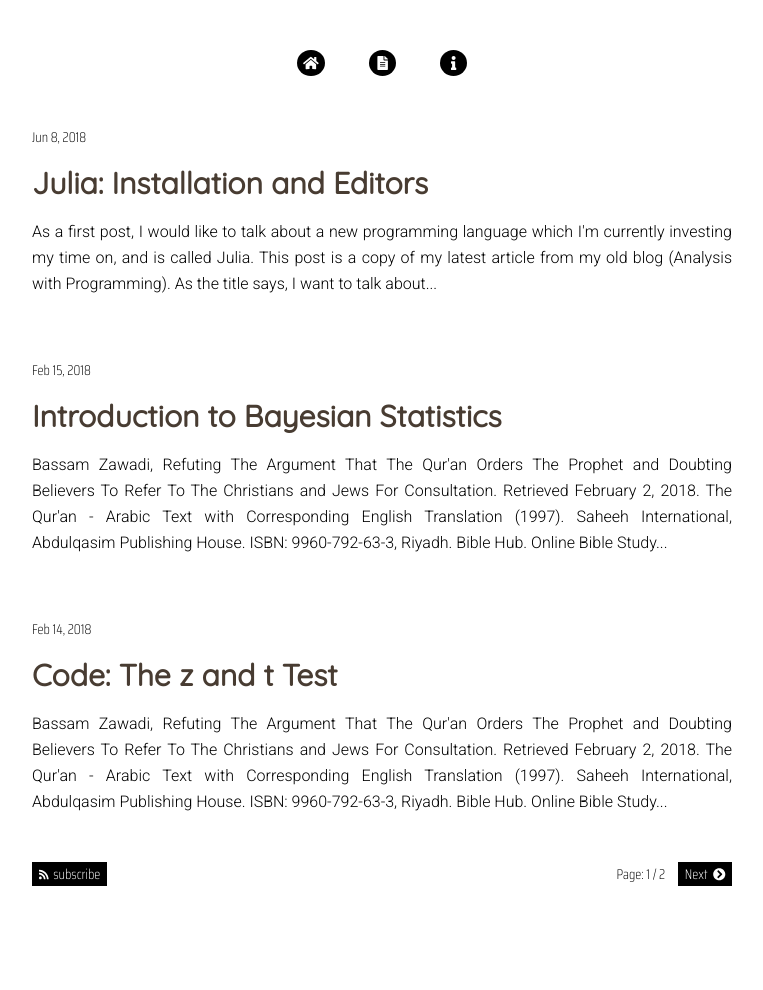
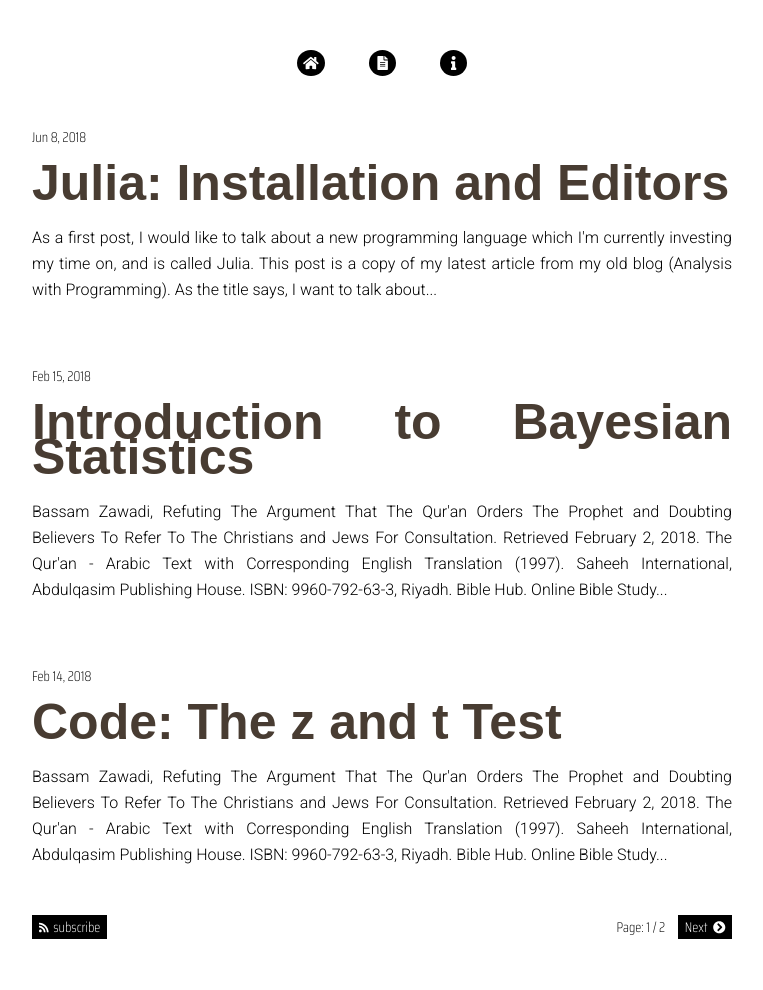
Before and after one commit to estadistika/estadistika.github.io, a Jekyll site: the page built from blog/index.html, in a window 1280 px wide. Shown: the whole page, without its empty margins (258-1021 px from the left). Built offline with Jekyll 4.4.1, drawn with Linux system fonts in a browser that asks for light colours; nearby versions of some CDN libraries; some web fonts are replaced; the list of posts is cut into pages by our own code; before the commit the page ends 937 px from its top, so only the background shows below that.

```diff
--- a/_layouts/home.html
+++ b/_layouts/home.html
@@ -44,7 +44,7 @@
         {% endif %}
     </div>
     <div class="rss-subscribe">
-        <button class="rss-subscribe-button" onclick ='javascript:location.href="{{ "feed.xml" | relative_url }}"'><i class="fas fa-rss" style="font-size:11px; margin: 0 2px 0 0;"></i>&nbsp;subscribe</button>
+        <button class="rss-subscribe-button" onclick ='javascript:location.href="{{ "feed.xml" | relative_url }}";'><i class="fas fa-rss" style="font-size:11px; margin: 0 2px 0 0;"></i>&nbsp;subscribe</button>
     </div>
 
 </div>
--- a/_sass/stylesheets/modules/_config.scss
+++ b/_sass/stylesheets/modules/_config.scss
@@ -13,7 +13,7 @@
 $font-body: 'Roboto', sans-serif;
 $font-post-meta: 'Saira Condensed';
 $font-size-post-meta: 14px;
-$font-post-title-link: 'Quicksand', sans-serif;
+$font-post-title-link: 'Chathura', sans-serif;
 $font-quran-translation: 'Amita', cursive;
 $font-size-body: 16px;
 
--- a/_sass/stylesheets/partials/_body.scss
+++ b/_sass/stylesheets/partials/_body.scss
@@ -80,7 +80,8 @@
 @import url('https://fonts.googleapis.com/css?family=Frank+Ruhl+Libre');
 @import url('https://fonts.googleapis.com/css?family=Noto+Serif');
 @import url('https://fonts.googleapis.com/css?family=Roboto:300,300i');
-@import url('https://fonts.googleapis.com/css?family=Quicksand');
+// @import url('https://fonts.googleapis.com/css?family=Quicksand');
+@import url('https://fonts.googleapis.com/css?family=Chathura');
 @import url('https://fonts.googleapis.com/css?family=Saira+Condensed:200');
 // @import url('https://fonts.googleapis.com/css?family=Amiri');
 @import url('https://fonts.googleapis.com/css?family=Berkshire+Swash');
--- a/_sass/stylesheets/partials/_main-content.scss
+++ b/_sass/stylesheets/partials/_main-content.scss
@@ -56,7 +56,7 @@
 
         a.post-link, h1.post-title {
             font-family: $font-post-title-link;
-            font-size: 30px;
+            font-size: 50px;
             text-decoration:  none;
             color: $sb-bg-color;
         }
```
Also changed, not shown: 4 other files.
